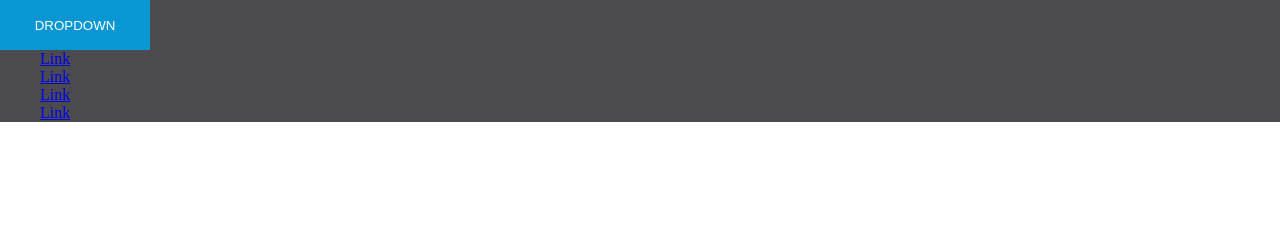
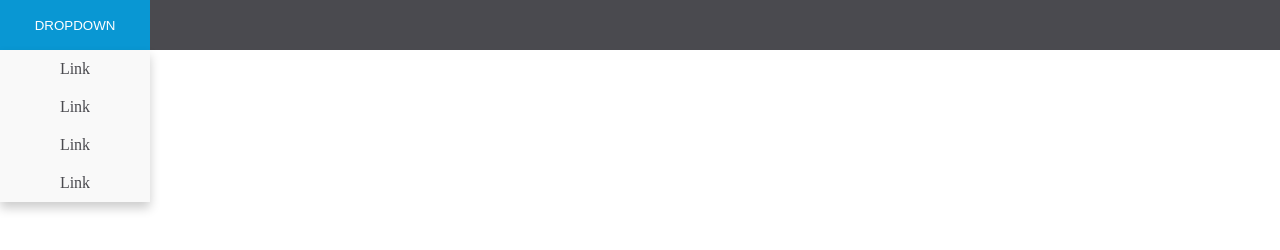
Before and after one commit to AnnaLouise500/cssdropdown, a plain HTML site: page index.html in a window 1280 px wide. Drawn offline with Linux system fonts and the light colour scheme.

Commit message:
Styling the Menu Items

```diff
--- a/main.css
+++ b/main.css
@@ -18,4 +18,27 @@ button {
 .dropdownMenu {
     list-style: none;
     margin: 0;
+    position: absolute;
+    left: 0;
+    right: 0;
+    top:50px;
+    width: 150px;
+    box-shadow: 0px 6px 10px 0px rgba(0,0,0,.2);
+    padding: 0;
+    text-align: center;
 }
+
+.dropdownLink{
+    text-decoration: none;
+    display: block;
+    background-color: #f9f9f9;
+    padding: 10px 5px;
+    transition: background-color .5s ease-in-out, color .5s ease-in-out;
+    color: #4a4a4f;
+}
+
+.dropdownLink:hover {
+    color: #fff;
+    background-color: #a0a0a3;
+
+}
```
